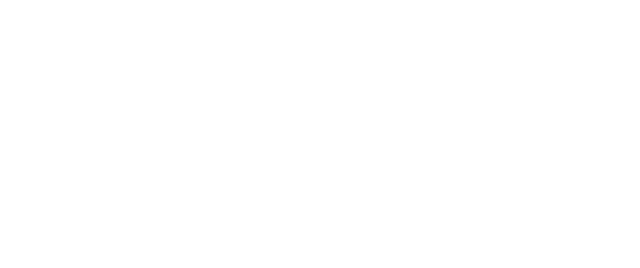
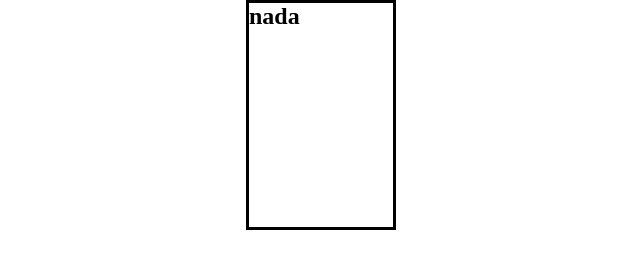
Before and after one commit to danilobs2/primeiro-reposiorio, a plain HTML site: page index.html in a window 1280 px wide. Shown: the whole page, without its empty margins (319-959 px from the left). Drawn offline with Linux system fonts and the light colour scheme.

Commit message:
update 08-09

```diff
--- a/estilo.css
+++ b/estilo.css
@@ -3,7 +3,12 @@
     margin: 0;
     box-sizing: border-box;
 }
-popsicle{
+
+body{
+    display:flex;
+    justify-content: center; /*centraliza*/
+}
+.popsicle{
     width: 150px;
     height: 230px;
     border: 3px solid black;
--- a/index.html
+++ b/index.html
@@ -4,11 +4,12 @@
         <meta charset="utf-8">
         <meta name="viewport" content="width=device-width, initial-scale=1.0">
         <title>Picolé Animado</title>
-        <link rel="stylesheet" href="estilo.css">
+        <link rel="stylesheet" href="./estilo.css">
     </head>
     <body>
         <div class="popsicle">
             <div class="stick"></div>
+            <h2>nada</h2>
         </div>
     </body>
 </html>
```
